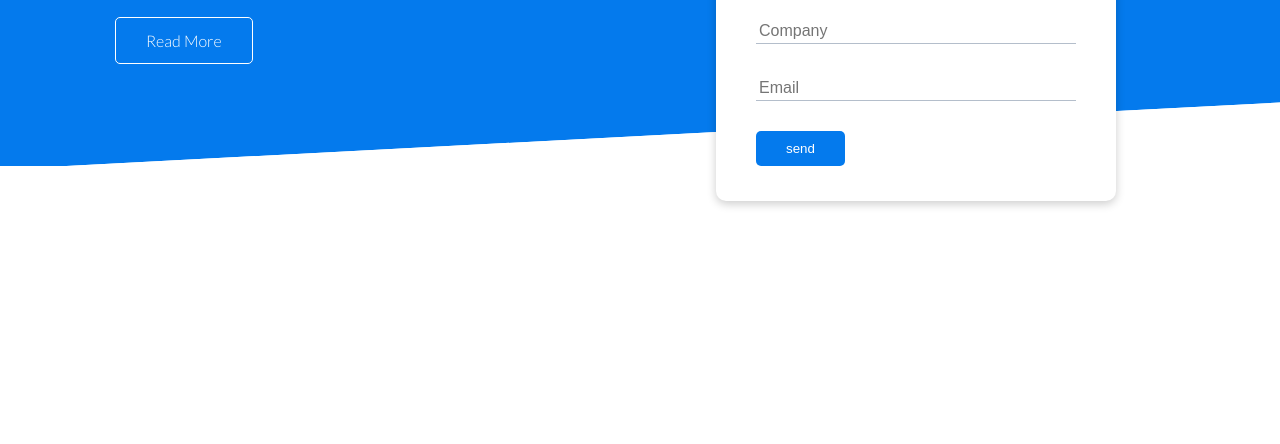
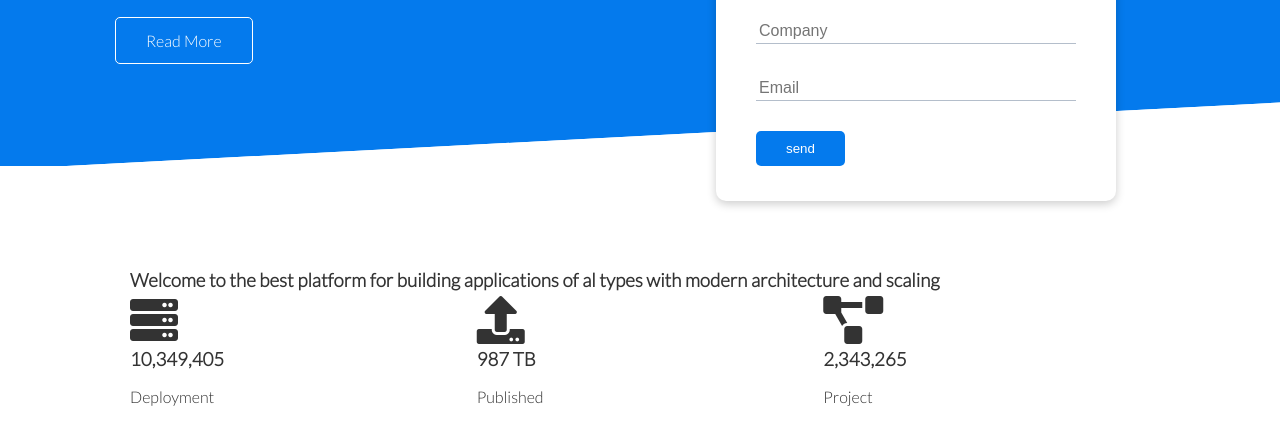
Before and after one commit to lawellwilhelm-dev/loruki, a website: page index.html in a window 1280 px wide. Shown: the part 304-748 px from the top of the page. Drawn offline with Linux system fonts and the light colour scheme.

Commit message:
Build stats section

```diff
--- a/css/style.css
+++ b/css/style.css
@@ -64,6 +64,10 @@ img {
     gap: 20px;
     justify-content: center;
     align-items: center;
+}
+
+.grid-3 {
+    grid-template-columns: repeat(3, 1fr);
 }
 
 .card {
@@ -192,3 +196,8 @@ img {
 
     transform: skewY(-3deg);
 }
+
+/* Stats */
+.stats {
+    padding-top: 100px;
+}
--- a/index.html
+++ b/index.html
@@ -56,5 +56,32 @@
             </div>
         </div>
     </section>
+
+    <!-- Stats -->
+    <section class="stats">
+        <div class="container">
+            <h3 class="stats-heading text-center marg-y-1">
+                Welcome to the best platform for building applications of al types  with modern architecture and scaling
+            </h3>
+
+            <div class="grid grid-3 text-center marg-y-4">
+                <div>
+                    <i class="fas fa-server fa-3x"></i>
+                    <h3>10,349,405</h3>
+                    <p class="text-secondary">Deployment</p>
+                </div>
+                <div>
+                    <i class="fas fa-upload fa-3x"></i>
+                    <h3>987 TB</h3>
+                    <p class="text-secondary">Published</p>
+                </div>
+                <div>
+                    <i class="fas fa-project-diagram fa-3x"></i>
+                    <h3>2,343,265</h3>
+                    <p class="text-secondary">Project</p>
+                </div>
+            </div>
+        </div>
+    </section>
 </body>
 </html>
```
